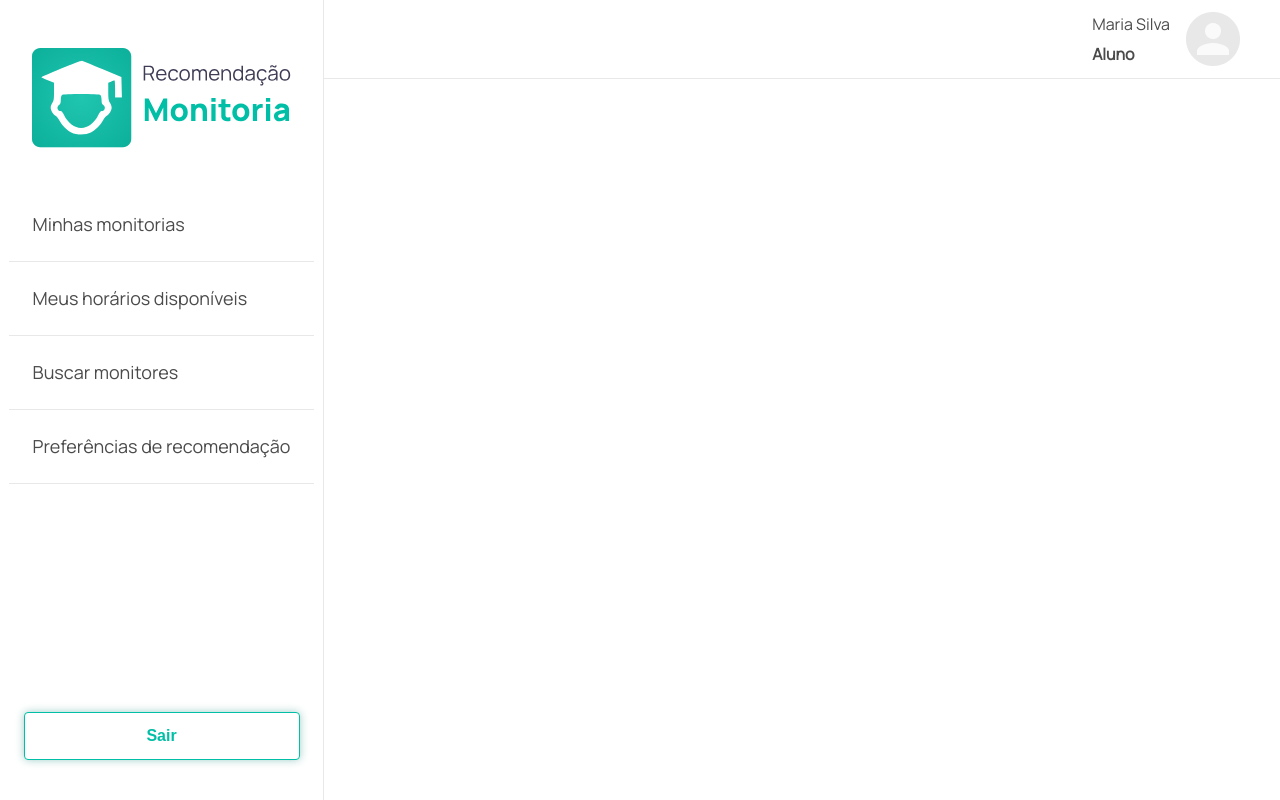
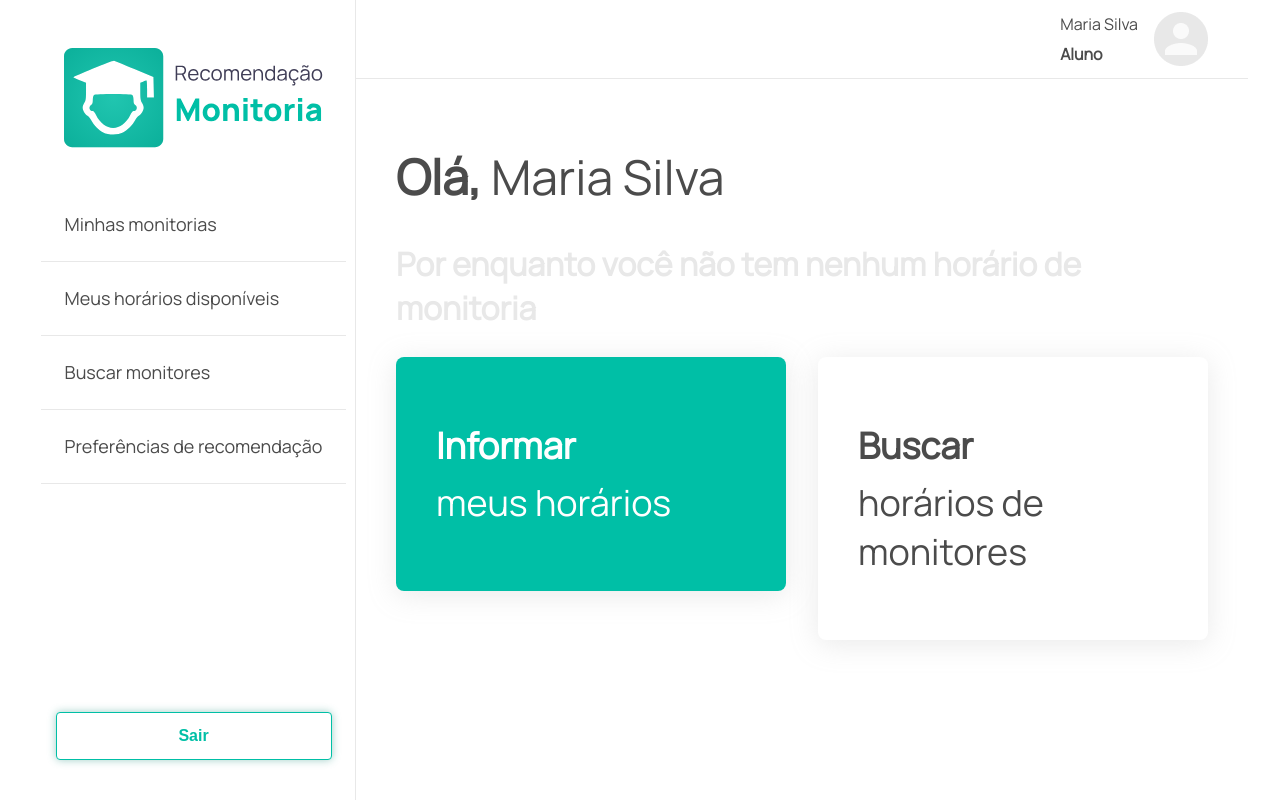
Before and after one commit to biachiarelli/monitoria-app, a React (Create React App) app: page /home in a window 1280 px wide. Built offline with nearby package versions, Linux system fonts and the light colour scheme.

Commit message:
Inicio home

```diff
--- a/src/App.js
+++ b/src/App.js
@@ -6,7 +6,7 @@ import {
 } from "react-router-dom";
 import Login from "./pages/Login";
 import RegisterStudant from "./pages/RegisterStudant";
-import Home from "./components/GridTemplate";
+import Home from "./pages/Home";
 
 
 function App() {
--- a/src/components/GridTemplate/grid-template.scss
+++ b/src/components/GridTemplate/grid-template.scss
@@ -5,6 +5,7 @@
       "navbar main";
 
     grid-template-columns: 324px auto;
+    grid-template-rows: 80px auto;
     min-height: 100vh;
 
     &-navbar {
@@ -17,6 +18,7 @@
     }
     &-main {
         grid-area: main;
+        margin: 32px 40px;
 
     }
 }
--- a/src/components/GridTemplate/index.jsx
+++ b/src/components/GridTemplate/index.jsx
@@ -27,7 +27,7 @@ const GridTemplate = (props) => {
     }
 
   return (
-    <div className='GridTemplate'>
+    <div className='GridTemplate container'>
         <div className='GridTemplate-navbar'>
             <Navbar  menu={menu} />
         </div>
--- a/src/pages/Home/home.scss
+++ b/src/pages/Home/home.scss
@@ -1,3 +1,57 @@
 .Home {
+    &-title {
+        font-size: 48px;
+        line-height: 66px;
+        color: $gray-4;
+        font-weight: 400;
 
+        .bold {
+            font-weight: bold;
+        }
+    }
+
+    &-subtitle {
+        font-weight: 700;
+        font-size: 32px;
+        line-height: 44px;
+        color: $gray-2;
+    }
+
+    &-options {
+        display: flex;
+        flex-direction: row;
+        align-items: flex-start;
+        padding: 0px;
+        gap: 32px;
+
+        @include max-md {
+            flex-direction: column;
+        }
+
+        &__card {
+            width: 100%;
+            border-radius: 8px;
+            box-shadow: 0px 4px 28px rgba(171, 171, 171, 0.25);
+            background-color: $white;
+            display: flex;
+            flex-direction: column;
+            align-items: flex-start;
+            padding: 64px 40px;
+            gap: 8px;
+            font-family: 'Manrope';
+            font-style: normal;
+            font-size: 36px;
+            color: $gray-4;
+
+            .bold {
+                font-weight: 700;
+            }
+
+            &.color {
+                color: $white;
+                background: $primary-color;
+                box-shadow: 0px 4px 28px rgba(171, 171, 171, 0.25);
+            }
+        }
+    }
 }
--- a/src/pages/Home/index.jsx
+++ b/src/pages/Home/index.jsx
@@ -1,13 +1,23 @@
-import Header from "../Header";
-import Navbar from "../Navbar";
-import profileImg from '../../assets/img/profile.png';
+import GridTemplate from "../../components/GridTemplate";
 
 const Home = () => {
+  const info = {
+    name: "Maria Silva"
+  }
 
   return (
     <GridTemplate>
-        <div>
-            Teste 1234
+        <div className="Home">
+          <h1 className="Home-title"> <span  className="bold">Olá,</span> {info.name}</h1>
+          <h2 className="Home-subtitle">Por enquanto você não tem nenhum horário de monitoria</h2>
+        </div>
+        <div className="Home-options">
+          <div className="Home-options__card color">
+            <span className="bold">Informar</span> meus horários
+          </div>
+          <div className="Home-options__card">
+            <span className="bold">Buscar</span> horários de monitores
+          </div>
         </div>
     </GridTemplate>
   );
```
